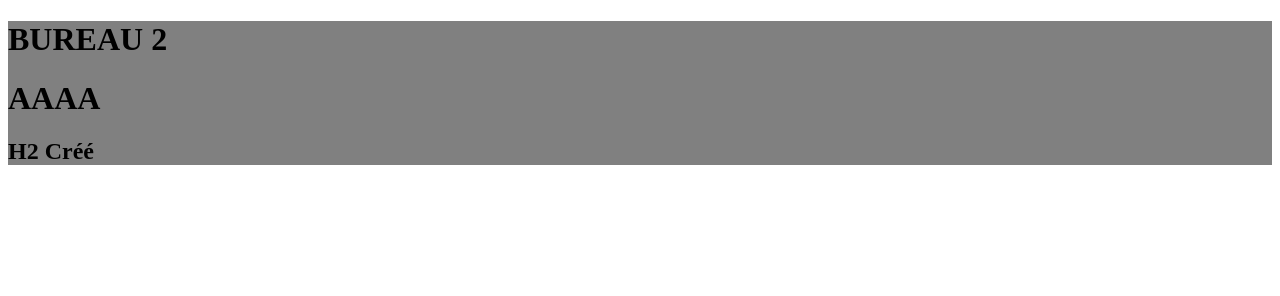
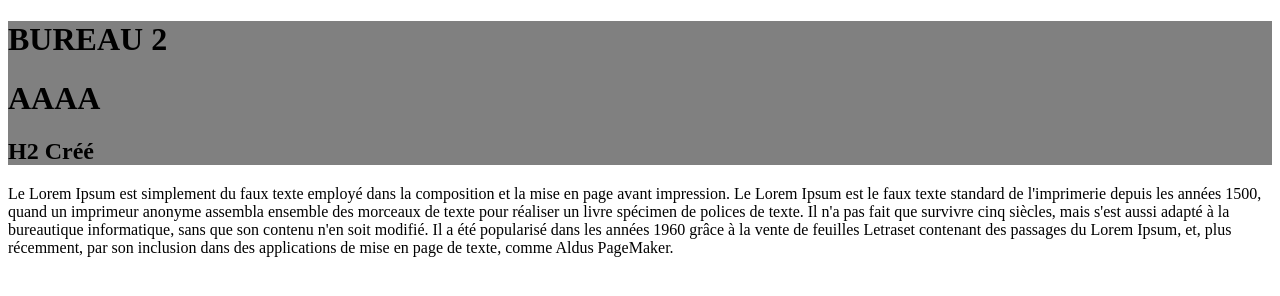
Before and after one commit to camilaZea/Exercice1, a plain HTML site: page index.htm in a window 1280 px wide. Drawn offline with Linux system fonts and the light colour scheme.

```diff
--- a/index.htm
+++ b/index.htm
@@ -16,7 +16,9 @@
 
 		</header>
 
-		<main></main>
+		<main>
+			<p>Le Lorem Ipsum est simplement du faux texte employé dans la composition et la mise en page avant impression. Le Lorem Ipsum est le faux texte standard de l'imprimerie depuis les années 1500, quand un imprimeur anonyme assembla ensemble des morceaux de texte pour réaliser un livre spécimen de polices de texte. Il n'a pas fait que survivre cinq siècles, mais s'est aussi adapté à la bureautique informatique, sans que son contenu n'en soit modifié. Il a été popularisé dans les années 1960 grâce à la vente de feuilles Letraset contenant des passages du Lorem Ipsum, et, plus récemment, par son inclusion dans des applications de mise en page de texte, comme Aldus PageMaker.</p>
+		</main>
 
 
 	</body>
```
